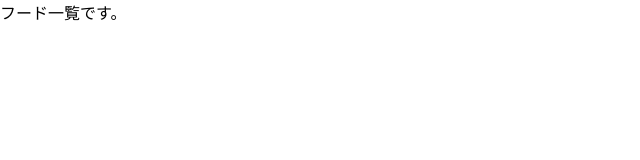
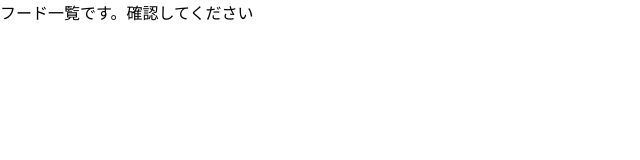
Before and after one commit to atsu0203/monzen-search, a React (Create React App) app in the folder frontend/: page /foods in a window 1280 px wide. Shown: the top 160 px of the page, without its empty margins (0-640 px from the left). Built offline with nearby package versions, Linux system fonts and the light colour scheme.

Commit message:
foodの修正

```diff
--- a/frontend/src/containers/Foods.jsx
+++ b/frontend/src/containers/Foods.jsx
@@ -3,7 +3,7 @@ import React, { Fragment } from 'react';
 export const Foods = () => {
   return (
     <Fragment>
-      フード一覧です。
+      フード一覧です。確認してください
     </Fragment>
   )
 }
```
